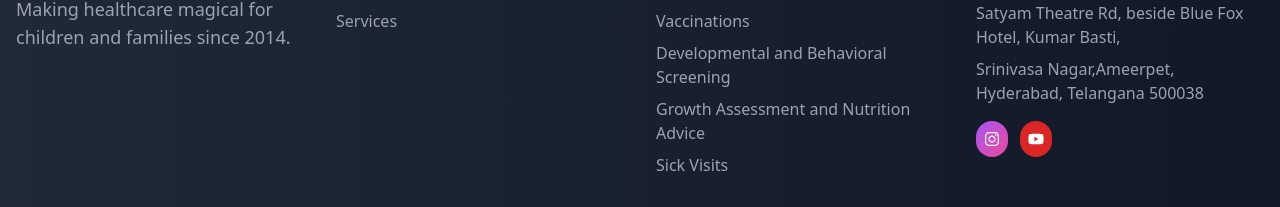
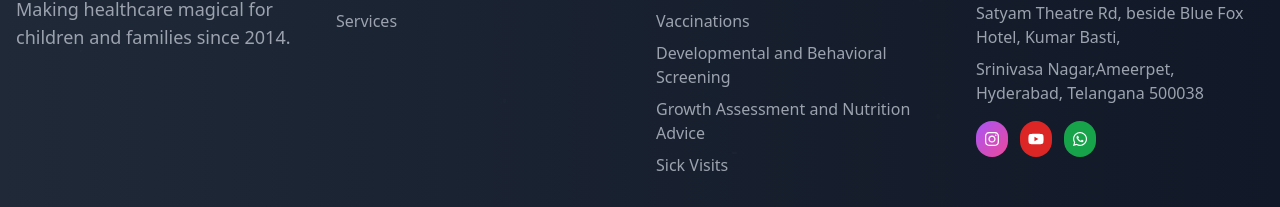
Before and after one commit to mrmrs-kidsdoc/mrmrskidsdoc, a Next.js app: page / in a window 1280 px wide. Shown: the part 6245-6452 px from the top of the page. Built offline with nearby package versions, Linux system fonts and the light colour scheme; a web font is replaced by a local one.

Commit message:
added whatsapp icon

```diff
--- a/app/page.tsx
+++ b/app/page.tsx
@@ -1738,6 +1738,11 @@ const handleOptionClick = ({
           color: "bg-red-600",
           link: "https://www.youtube.com/@mr.mrs_kidsdoc"
           },
+          {
+          icon: <FaWhatsapp className="w-5 h-5" />,
+          color: "bg-green-600",
+          link: "https://whatsapp.com/channel/0029Vb6eC8M29758MYBDpB1B"
+          },
           ].map((item, index) => (
           <motion.div
           key={index}
```
